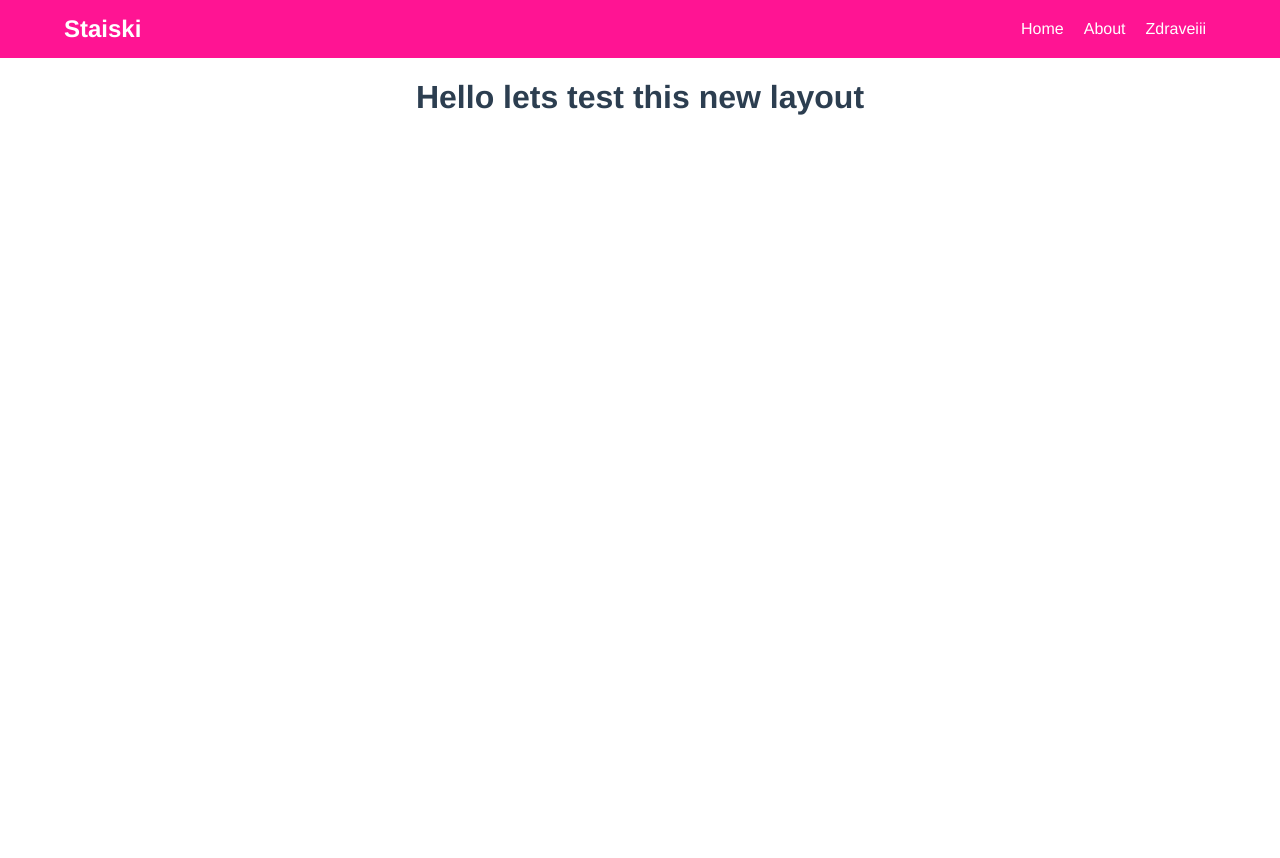
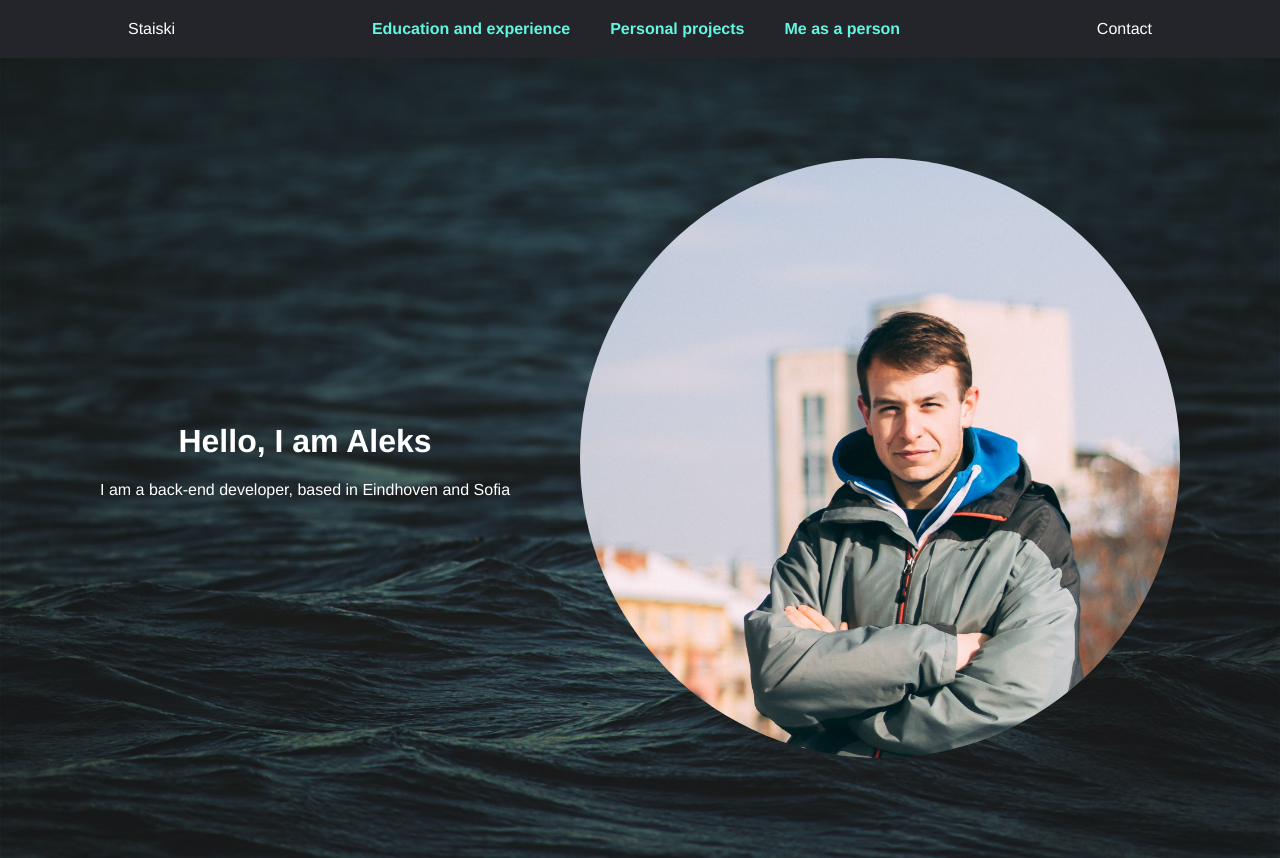
Before and after one commit to AleksandarStaikov/astaykov-ui, a Vue app: page / in a window 1280 px wide. Before the commit the page ends 800 px from the top, so only its background shows below. Built offline with nearby package versions, Linux system fonts and the light colour scheme.

Commit message:
changin the header nav

```diff
--- a/src/App.vue
+++ b/src/App.vue
@@ -1,13 +1,17 @@
 <template>
   <nav>
     <router-link to="/">
-      <div class="navigation__logo">Staiski</div>
+      <div class="navigation__left">Staiski</div>
     </router-link>
 
-    <div class="navigation__left">
-      <router-link :to="{ name: 'Home' }">Home</router-link>
-      <router-link :to="{ name: 'About' }">About</router-link>
-      <router-link :to="{ name: 'Home' }">Zdraveiii</router-link>
+    <div class="navigation__center">
+      <router-link :to="{ name: 'Home' }">Education and experience</router-link>
+      <router-link :to="{ name: 'About' }">Personal projects</router-link>
+      <router-link :to="{ name: 'Home' }">Me as a person</router-link>
+    </div>
+
+    <div class="navigation__rigth">
+      <router-link :to="{ name: 'Home' }">Contact</router-link>
     </div>
   </nav>
   <router-view />
@@ -22,7 +26,9 @@ export default {
 
 <style lang="scss">
 #app {
-  font-family: Avenir, Helvetica, Arial, sans-serif;
+  @import url("https://fonts.googleapis.com/css2?family=Montserrat&display=swap");
+
+  font-family: 'Montserrat', Helvetica, Arial, sans-serif;
   -webkit-font-smoothing: antialiased;
   -moz-osx-font-smoothing: grayscale;
   text-align: center;
@@ -32,8 +38,8 @@ export default {
     display: flex;
     align-items: center;
     justify-content: space-between;
-    padding: 15px 5%;
-    background-color: deeppink;
+    padding: 20px 10%;
+    background-color: #24252a;
 
     a {
       text-decoration: none;
@@ -45,9 +51,15 @@ export default {
       font-size: 24px;
     }
 
-    .navigation__left a {
+    .navigation__center a {
       font-weight: normal;
-      padding: 0px 10px;
+      padding: 0px 20px;
+      color: #62F5E1;
+      font-weight: bold;
+
+      &:hover{
+        color: #22A896;
+      }
     }
   }
 }
--- a/src/styles/base.scss
+++ b/src/styles/base.scss
@@ -1,3 +1,5 @@
 body {
     margin: 0;
+    overflow: hidden;
+    height: 100%;
 }
--- a/src/views/Home.vue
+++ b/src/views/Home.vue
@@ -1,12 +1,63 @@
 <template>
-<h1>Hello lets test this new layout</h1>
+  <div class="home__container">
+    <div class="grid__container">
+      <div class="text__holder">
+        <h1>Hello, I am Aleks</h1>
+        <p>I am a back-end developer, based in Eindhoven and Sofia</p>
+      </div>
+      <div class="image__holder">
+        <div class="image"></div>
+      </div>
+    </div>
+  </div>
 </template>
 
 <script>
+export default {
+  name: "Home",
+  components: {},
+};
+</script>
 
-export default {
-  name: 'Home',
-  components: {
+<style  lang="scss" scoped>
+.image__holder {
+  height: 100vh;
+  width: 100%;
+}
+
+.home__container {
+  background-image: url("../assets/background.jpg");
+  /* Full height */
+  height: 100vh;
+
+  /* Center and scale the image nicely */
+  background-position: center;
+  background-repeat: no-repeat;
+  background-size: cover;
+
+  .grid__container {
+    display: flex;
+    align-items: center;
+    justify-content: space-between;
+    color: white;
+    padding: 100px;
+
+    .text__holder{
+      font-family: Helvetica, Arial, sans-serif;
+    }
+
+    .image__holder {
+      height: unset;
+      width: unset;
+
+      .image {
+        background-image: url("../assets/IMG_9664 (3).jpg");
+        height: 600px;
+        width: 600px;
+        background-size: 100%;
+        border-radius: 500px;
+      }
+    }
   }
 }
-</script>
+</style>
```
Also changed, not shown: src/assets/IMG_9664 (3).jpg (added), src/assets/background.jpg (added).
